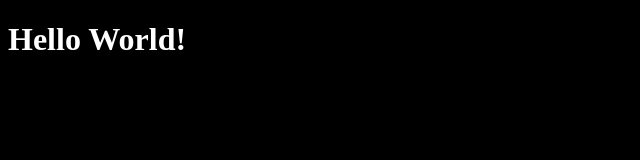
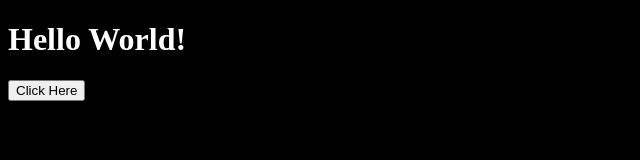
Before and after one commit to fac30/halimah-kieran-oleg-andrei-unschool-aws, a plain HTML site: page index.html in a window 1280 px wide. Shown: the whole page, without its empty margins (0-640 px from the left). Drawn offline with Linux system fonts and the light colour scheme.

Commit message:
Created a button with id `clickBtn`

```diff
--- a/index.html
+++ b/index.html
@@ -10,6 +10,7 @@
 
 <body>
     <h1>Hello World!</h1>
+    <button id="clickBtn" type="submit">Click Here</button>
 </body>
 
 </html>
```
